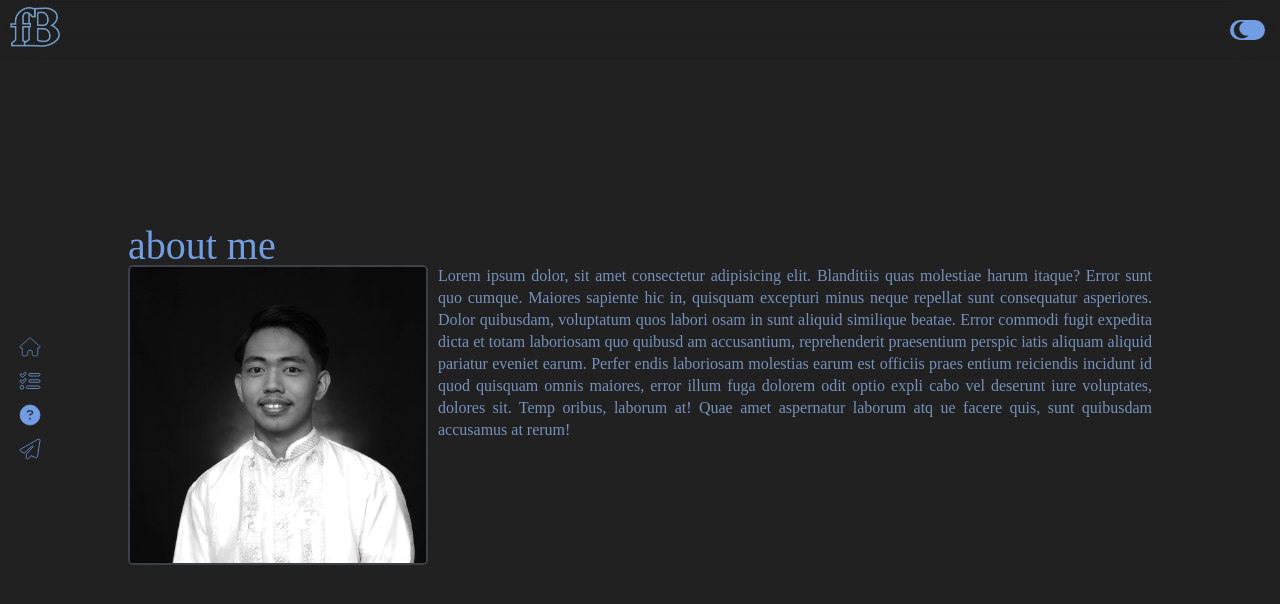
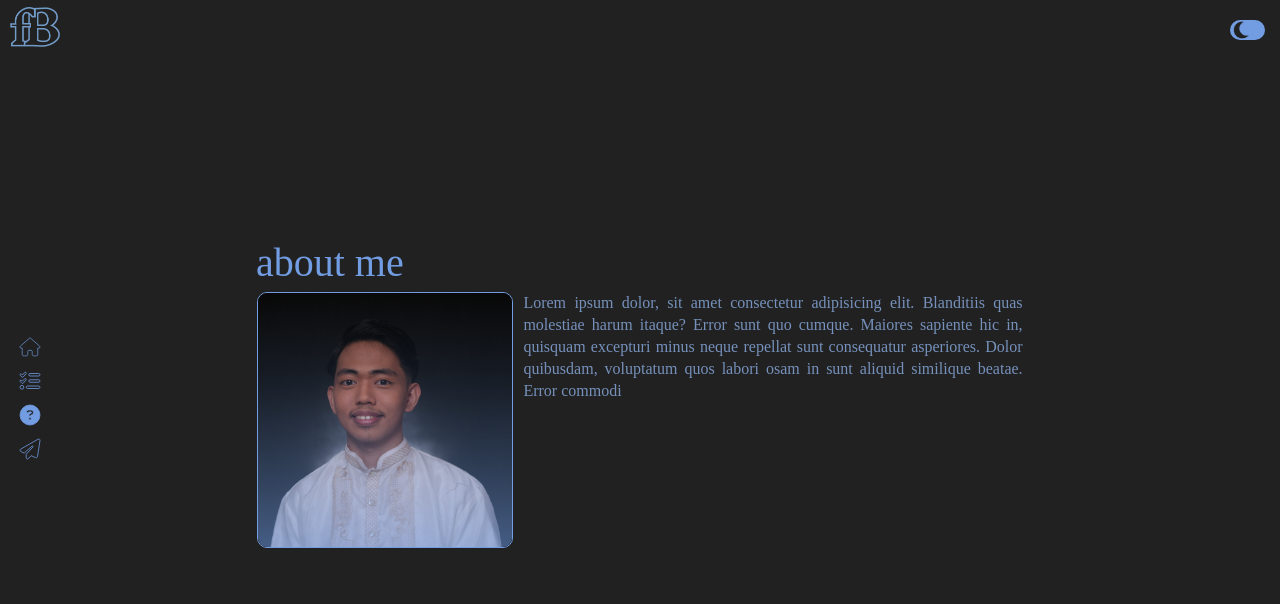
Before and after one commit to frankbejo/frankbejo-portfolio, a React (Create React App) app: page /about in a window 1280 px wide. Shown: the top 604 px of the page. Built offline with nearby package versions, Linux system fonts and the light colour scheme; a web font is replaced by a local one.

Commit message:
new commit

```diff
--- a/src/Theme.js
+++ b/src/Theme.js
@@ -91,8 +91,8 @@ nav{
     justify-content: space-between;
     width: 100%;
     height: 60px;
-    background-color: ${(props) => props.theme.backgroundColor}99;
-    backdrop-filter: blur(20px);
+    background-color: ${(props) => props.theme.backgroundColor};
+    /* backdrop-filter: blur(20px); */
 }
 
 .side-nav{
@@ -324,7 +324,6 @@ export const StyledProjects = styled.div`
     }
 
     .title-page{
-        width: 80%;
         color: ${(props) => props.theme.fontColor};
     }
 
@@ -350,8 +349,6 @@ export const StyledProjects = styled.div`
         gap: 20px;
         width: 100%;
         justify-content: center;
-        padding-bottom: 20px;
-        border-bottom: 2px solid ${(props) => props.theme.componenctBack};
     }
 
     .project-list li.reverse{
@@ -374,6 +371,7 @@ export const StyledProjects = styled.div`
         border: 1px solid ${(props) => props.theme.fontColor};
         border-radius: 10px;
         overflow: hidden;
+        position: relative;
     }
 
     .item-right{
@@ -381,6 +379,14 @@ export const StyledProjects = styled.div`
         width: 495px;
         flex-direction: column;
         justify-content: space-between;
+    }
+
+    .image-container::before{
+        content: "";
+        position: absolute;
+        width: 100%;
+        height: 100%;
+        background-image: linear-gradient(transparent, 60% , ${(props) => props.theme.fontColor}90);
     }
 
     .image-container img{
@@ -562,7 +568,11 @@ export const StyledAbout = styled.div`
     }
 
     .content-container{
-        width: 80%;
+        display: flex;
+        flex-direction: column;
+        gap: 10px;
+        width: 60%;
+
     }
 
     .title-page span{
@@ -570,22 +580,49 @@ export const StyledAbout = styled.div`
         color: ${(props) => props.theme.fontColor};
     }
 
+    .image-container{
+        width: calc(100vw / 5);
+        height: calc(100vw / 5);
+        min-width: 200px;
+        min-height: 200px;
+        background-color:${(props) => props.theme.componenctBack};
+        border: 1px solid ${(props) => props.theme.fontColor};
+        border-radius: 10px;
+        overflow: hidden;
+        position: relative;
+    }
+
+    .image-container::before{
+        content: "";
+        position: absolute;
+        width: 100%;
+        height: 100%;
+        background-image: linear-gradient(transparent, 60% , ${(props) => props.theme.fontColor}90);
+    }
+
     img{
-        width: 300px;
-        height: 300px;
-        border: 2px solid ${(props) => props.theme.navColor};
-        border-radius: 5px;
-        filter: brightness(140%);
+        width: 100%;
+        height: 100%;
+        background-size: cover;
     }
 
     .about-container{
         display: flex;
+        justify-content: center;
         gap: 10px;
     }
 
     .about-container p{
+        width: 65%;
+        font-family: serif;
         color: ${(props) => props.theme.smallText};
         text-align: justify;
+    }
+
+    @media screen and (max-width: 800px) {
+        .content-container{
+            width: 80%;
+        }
     }
 
 
--- a/src/components/Navbar.js
+++ b/src/components/Navbar.js
@@ -10,7 +10,6 @@ import { FontAwesomeIcon } from "@fortawesome/react-fontawesome";
 const Navbar = () => {
     const [theme, settheme] = useState(null)
     const [isMenu, setIsMenu] = useState(false)
-    const [width, setwidth] = useState(window.innerWidth)
 
     const SetTheme = () => {
         settheme(!theme)
@@ -19,12 +18,7 @@ const Navbar = () => {
 
     const SetMenu = () => {
         setIsMenu(!isMenu)
-        console.log(isMenu)
     }
-
-    useEffect(() => {
-        console.log("dawdawdawd")
-    }, [width])
 
     return(
         <ThemeProvider theme={theme ? lightmode:darkmode}>
--- a/src/pages/About.js
+++ b/src/pages/About.js
@@ -15,22 +15,15 @@ const About = () => {
                     <span>about me</span>
                 </div>
                 <div className="about-container">
-                    <img src={picture} alt="awdawd" />
+                    <div className="image-container">
+                        <img src={picture} alt="awdawd" />
+                    </div>
                     <p>Lorem ipsum dolor, sit amet consectetur adipisicing
                         elit. Blanditiis quas molestiae harum itaque? Error
                         sunt quo cumque. Maiores sapiente hic in, quisquam
                         excepturi minus neque repellat sunt consequatur
                         asperiores. Dolor quibusdam, voluptatum quos labori
                         osam in sunt aliquid similique beatae. Error commodi
-                        fugit expedita dicta et totam laboriosam quo quibusd
-                        am accusantium, reprehenderit praesentium perspic
-                        iatis aliquam aliquid pariatur eveniet earum. Perfer
-                        endis laboriosam molestias earum est officiis praes
-                        entium reiciendis incidunt id quod quisquam omnis
-                        maiores, error illum fuga dolorem odit optio expli
-                        cabo vel deserunt iure voluptates, dolores sit. Temp
-                        oribus, laborum at! Quae amet aspernatur laborum atq
-                        ue facere quis, sunt quibusdam accusamus at rerum!
                     </p>
                 </div>
                 </div>
```
Also changed, not shown: src/images/BEJO-415.JPG.
